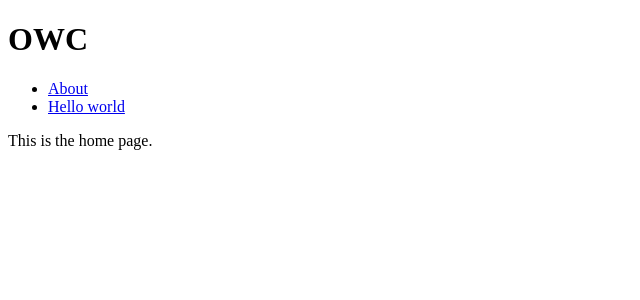
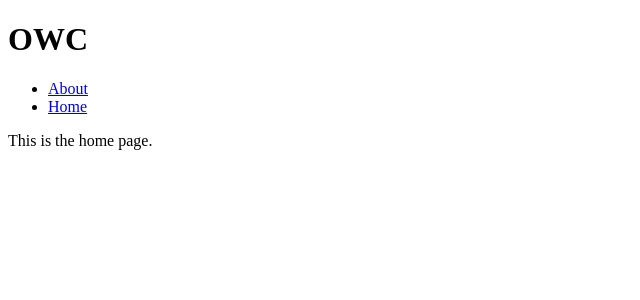
Before and after one commit to zooniverse-glacier/WebChallenge2012, a Jekyll site: the page built from index.md, in a window 1280 px wide. Shown: the top 300 px of the page, without its empty margins (0-640 px from the left). Built offline with Jekyll 4.4.1, drawn with Linux system fonts in a browser that asks for light colours; nearby versions of some CDN libraries; library files that are not in the unit come from our copies.

Commit message:
Maybe fixing things

```diff
--- a/index.md
+++ b/index.md
@@ -1,6 +1,6 @@
 ---
 layout: default
-title: Hello world
+title: Home
 ---
 
 This is the home page.
```
Also changed, not shown: about.md (+1 -1 lines).
